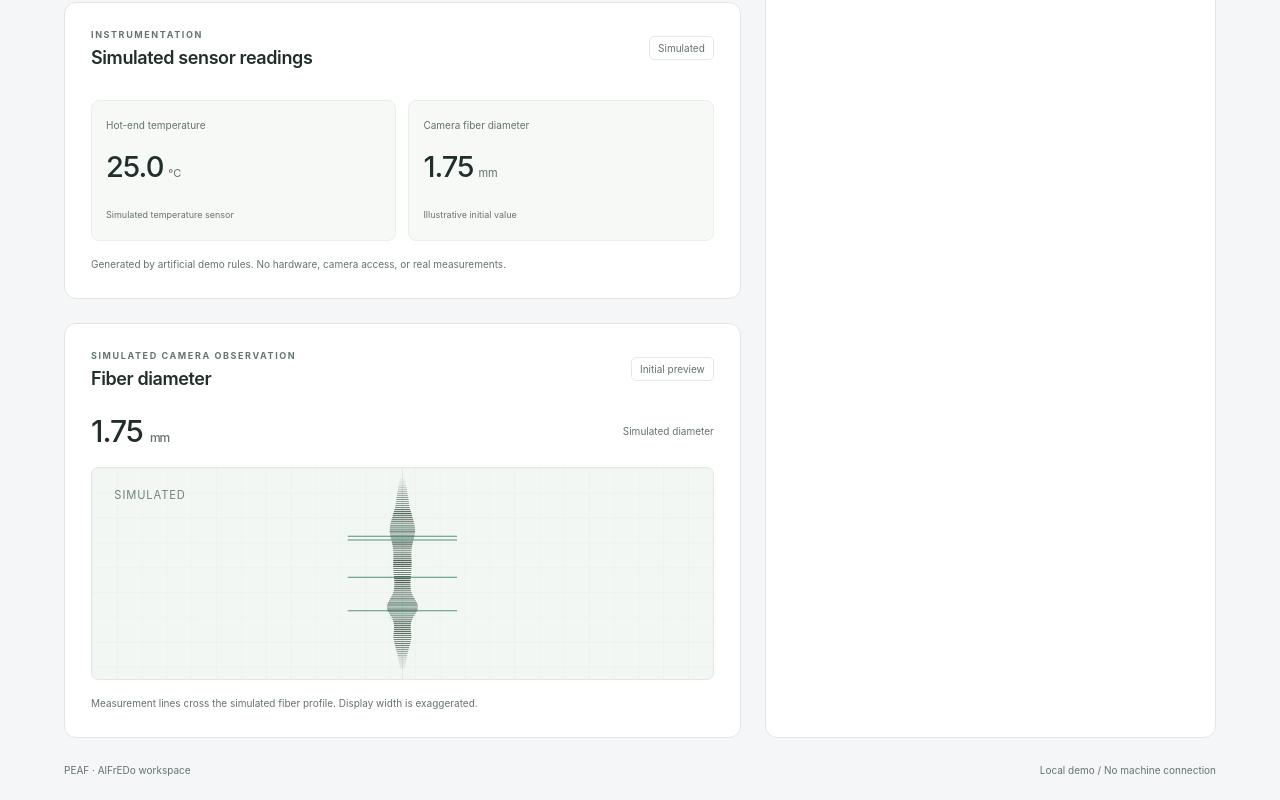
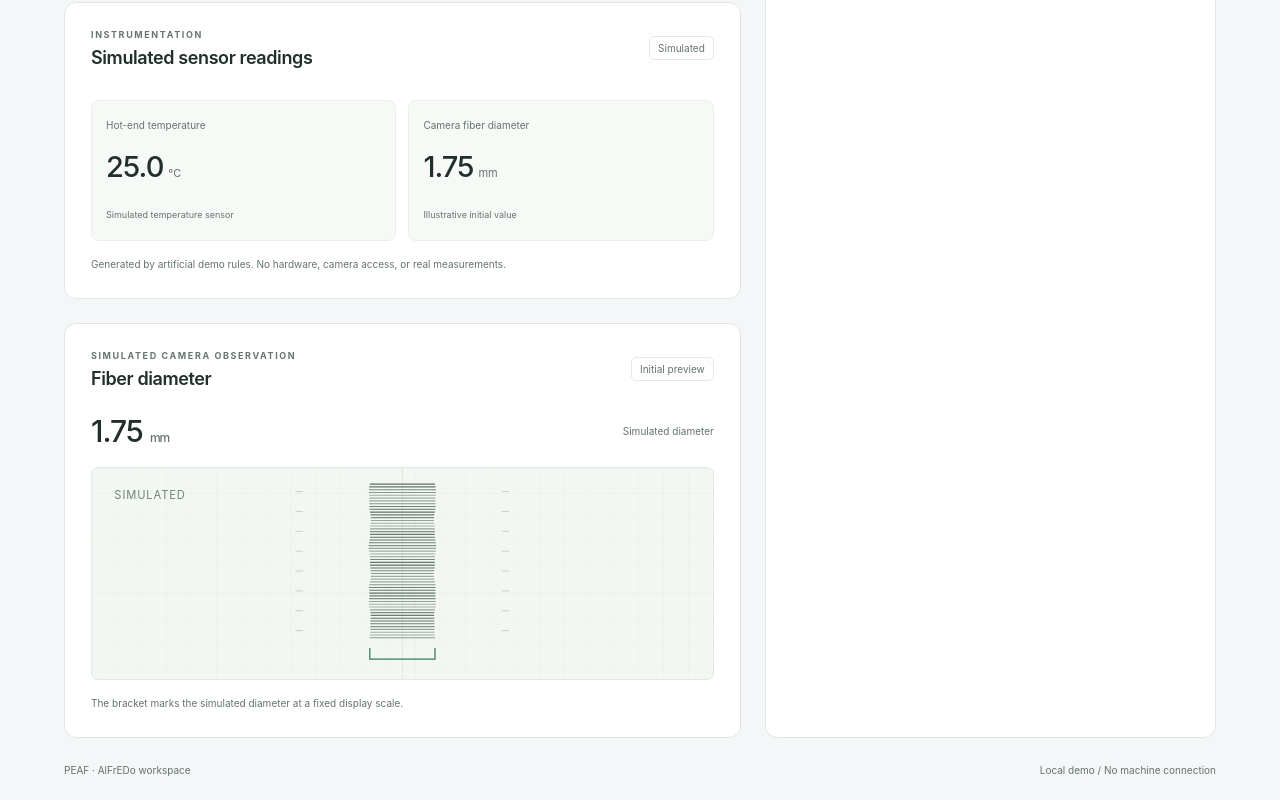
Before and after one commit to FerConsN/PEAF-Dashboard-Mockup, a React (Vite) app: page / in a window 1280 px wide. Shown: the part 1399-2199 px from the top of the page. Built offline with nearby package versions, Linux system fonts and the light colour scheme.

Commit message:
Scale fiber observation directly from simulated diameter

```diff
--- a/src/components/DiameterMonitor.jsx
+++ b/src/components/DiameterMonitor.jsx
@@ -2,26 +2,19 @@ import { useId } from 'react'
 import Panel from './Panel.jsx'
 
 const center = 250
-const strokeCount = 94
-const measurementRows = [55, 58, 88, 115]
-const fiberProfile = Array.from({ length: strokeCount }, (_, index) => {
-  const position = index / (strokeCount - 1)
-  const shoulder = Math.exp(-(((position - 0.28) / 0.085) ** 2))
-  const bulge = Math.exp(-(((position - 0.68) / 0.055) ** 2))
-  const taper = Math.min(1, position / 0.18, (1 - position) / 0.16)
-
-  return {
-    y: 9 + position * 152,
-    scale: 0.2 + taper * (0.52 + 0.3 * shoulder + 0.54 * bulge + 0.05 * Math.sin(position * 31)),
-    opacity: 0.12 + 0.88 * taper,
-    accent: (shoulder > 0.72 || bulge > 0.58) && index % 3 === 0,
-    alternate: index % 11 < 4,
-  }
-})
+const pixelsPerMm = 30
+const scanRows = [19, 35, 51, 67, 83, 99, 115, 131]
+const fiberProfile = Array.from({ length: 56 }, (_, index) => ({
+  y: 13 + index * 2.25,
+  factor: 1 + 0.025 * Math.sin(index * 0.35) + 0.012 * Math.sin(index * 0.91),
+  opacity: 0.72 + 0.22 * Math.cos(index * 0.65),
+}))
 
 export default function DiameterMonitor({ diameter, samples, extruding }) {
   const gridId = useId()
-  const halfWidth = diameter * 5.5
+  const nominalWidth = diameter * pixelsPerMm
+  const left = center - nominalWidth / 2
+  const right = center + nominalWidth / 2
   const reading = diameter.toFixed(2)
   const frameStatus = samples.length === 0 ? 'Initial preview' : extruding ? 'Sampling' : 'Held frame'
 
@@ -31,7 +24,7 @@ export default function DiameterMonitor({ diameter, samples, extruding }) {
         <div className="diameter-value">{reading} <span>mm</span></div>
         <p>Simulated diameter</p>
       </div>
-      <svg className="camera-frame diameter-observation" viewBox="0 0 500 170" role="img" aria-label={`${frameStatus}. Simulated fiber diameter ${reading} millimeters. Measurement lines cross the fiber profile. Width is exaggerated.`}>
+      <svg className="camera-frame diameter-observation" viewBox="0 0 500 170" role="img" aria-label={`${frameStatus}. Simulated fiber diameter ${reading} millimeters. The bracket marks the diameter at a fixed display scale.`}>
         <defs>
           <pattern id={gridId} width="20" height="20" patternUnits="userSpaceOnUse">
             <path className="diameter-grid" d="M20 0H0V20" />
@@ -39,23 +32,22 @@ export default function DiameterMonitor({ diameter, samples, extruding }) {
         </defs>
         <rect width="500" height="170" fill={`url(#${gridId})`} />
         <line className="diameter-center-guide" x1={center} x2={center} y1="0" y2="170" />
-        {fiberProfile.map(({ y, scale, opacity, accent, alternate }) => (
-          <line
-            key={y}
-            className={`diameter-fiber-stroke ${accent ? 'is-accent' : alternate ? 'is-alternate' : ''}`}
-            x1={center - halfWidth * scale}
-            x2={center + halfWidth * scale}
-            y1={y}
-            y2={y}
-            opacity={opacity}
-          />
+        {scanRows.map((y) => (
+          <path key={y} className="diameter-scan-tick" d={`M164 ${y}h6M330 ${y}h6`} />
         ))}
-        {measurementRows.map((y) => (
-          <line key={y} className="diameter-measurement" x1={center - 44} x2={center + 44} y1={y} y2={y} />
-        ))}
+        {fiberProfile.map(({ y, factor, opacity }) => {
+          const segmentWidth = nominalWidth * factor
+          return (
+            <line key={y} className="diameter-fiber-stroke"
+              x1={center - segmentWidth / 2} x2={center + segmentWidth / 2}
+              y1={y} y2={y} opacity={opacity}
+            />
+          )
+        })}
+        <path className="diameter-measurement" d={`M${left} 145v9H${right}v-9`} />
         <text className="camera-overlay-label" x="18" y="25">SIMULATED</text>
       </svg>
-      <p className="help-text">Measurement lines cross the simulated fiber profile. Display width is exaggerated.</p>
+      <p className="help-text">The bracket marks the simulated diameter at a fixed display scale.</p>
     </Panel>
   )
 }
--- a/src/styles/index.css
+++ b/src/styles/index.css
@@ -70,9 +70,8 @@ input[type="range"] { width: 100%; accent-color: #225f4c; height: 5px; cursor: p
 .diameter-grid { fill: none; stroke: #e2eae4; stroke-width: .5; }
 .diameter-center-guide { stroke: #c9d8cc; stroke-opacity: .7; stroke-width: .55; }
 .diameter-fiber-stroke { stroke: #52665a; stroke-width: .9; }
-.diameter-fiber-stroke.is-alternate { stroke: #708477; }
-.diameter-fiber-stroke.is-accent { stroke: #6d9d8f; }
-.diameter-measurement { stroke: #34795d; stroke-opacity: .82; stroke-width: .9; }
+.diameter-scan-tick { stroke: #708477; stroke-opacity: .38; stroke-width: .7; }
+.diameter-measurement { fill: none; stroke: #34795d; stroke-width: 1; }
 .app-footer { display: flex; justify-content: space-between; gap: 16px; font-size: 10px; color: #65736d; padding-top: 26px; }
 .skip-link { position: absolute; left: 10px; top: -100px; padding: 12px; background: white; z-index: 2; }
 .skip-link:focus { top: 10px; }
```
